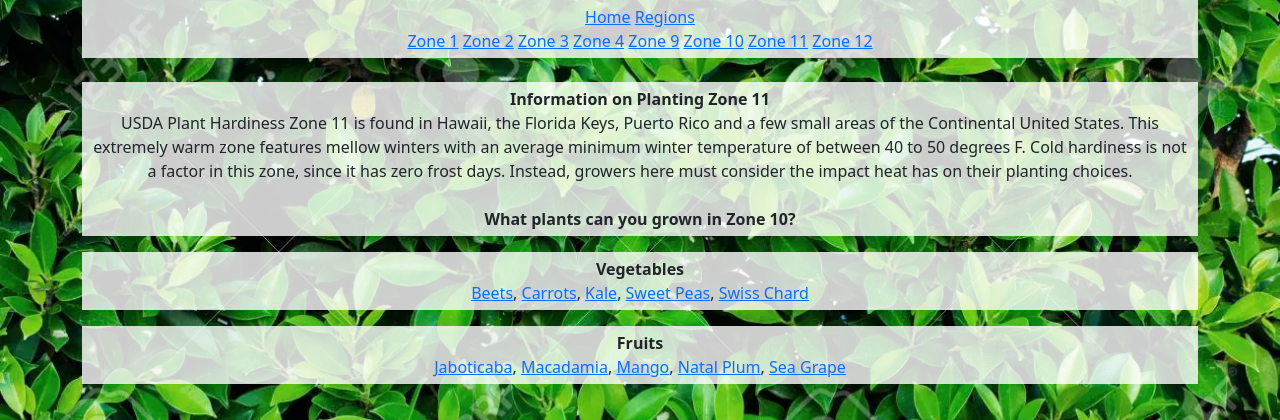
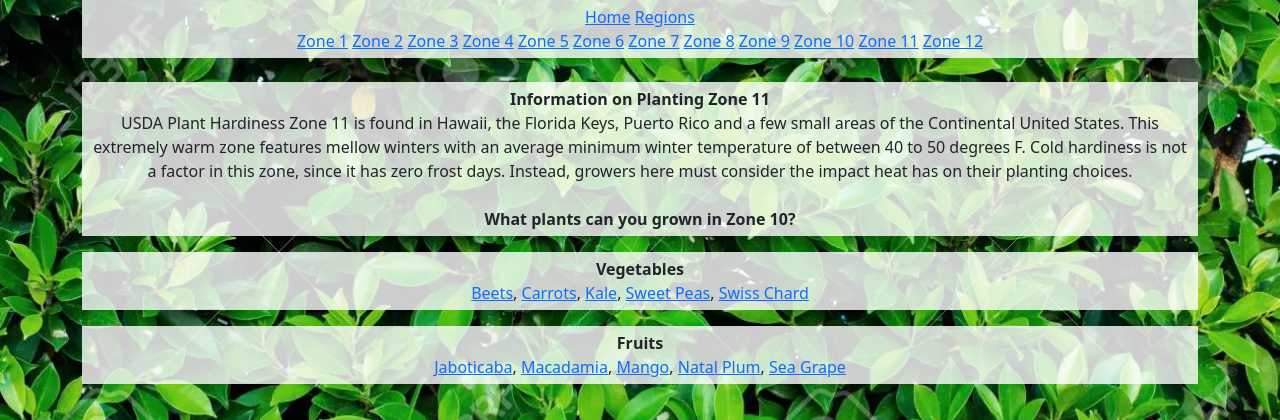
Before and after one commit to MursalMousumi/Gardening, a Flask app: page /zone11 in a window 1280 px wide. Shown: the top 420 px of the page. Run offline with Flask 2, Linux system fonts and the light colour scheme; some libraries are stand-ins or nearby versions.

Commit message:
Update zone11.html

```diff
--- a/templates/zone11.html
+++ b/templates/zone11.html
@@ -19,6 +19,10 @@
         <a href="{{ url_for('zone2') }}">Zone 2</a>
         <a href="{{ url_for('zone3') }}">Zone 3</a>
         <a href="{{ url_for('zone4') }}">Zone 4</a>
+        <a href="{{ url_for('zone5') }}">Zone 5</a>
+        <a href="{{ url_for('zone6') }}">Zone 6</a>
+        <a href="{{ url_for('zone7') }}">Zone 7</a>
+        <a href="{{ url_for('zone8') }}">Zone 8</a>
 
         <a href="{{ url_for('zone9') }}">Zone 9</a>
         <a href="{{ url_for('zone10') }}">Zone 10</a>
```
